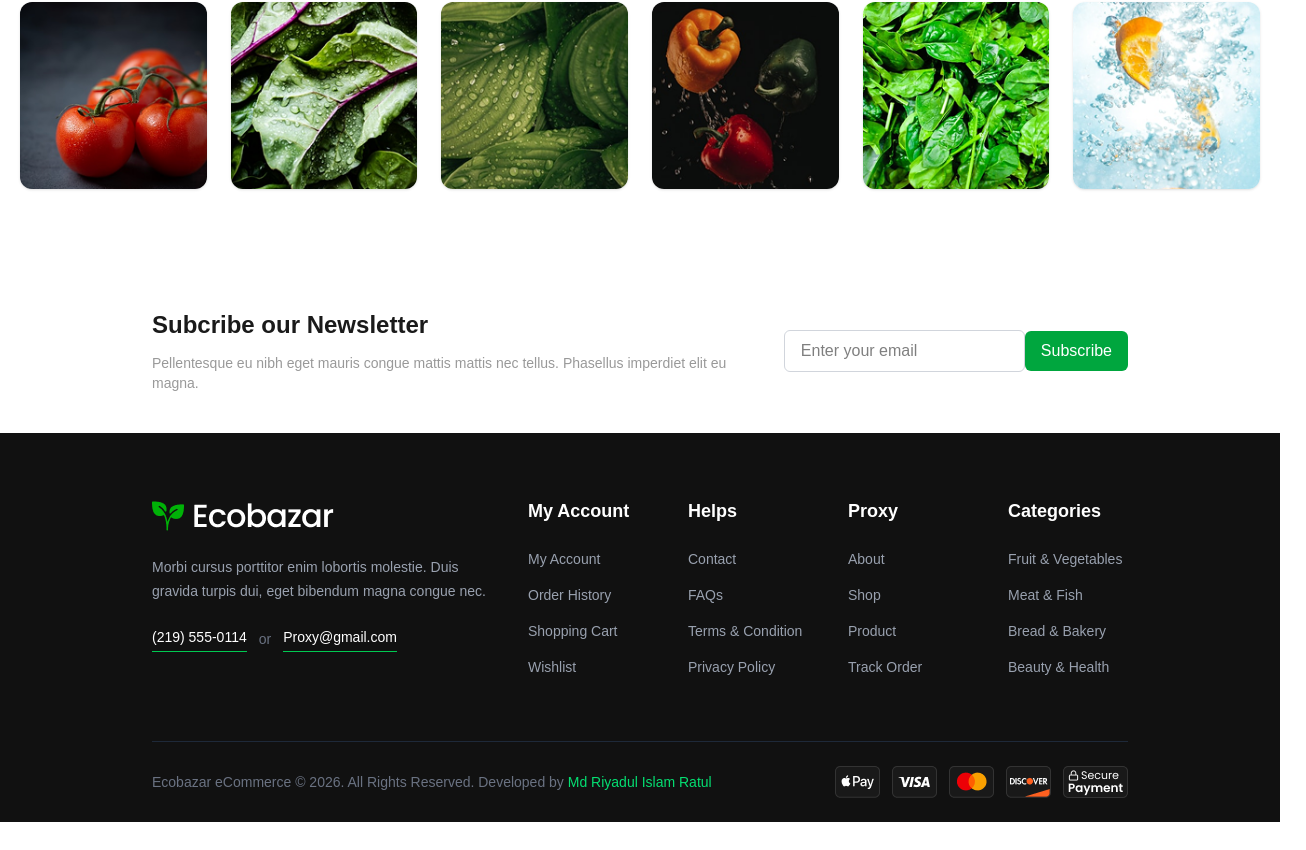
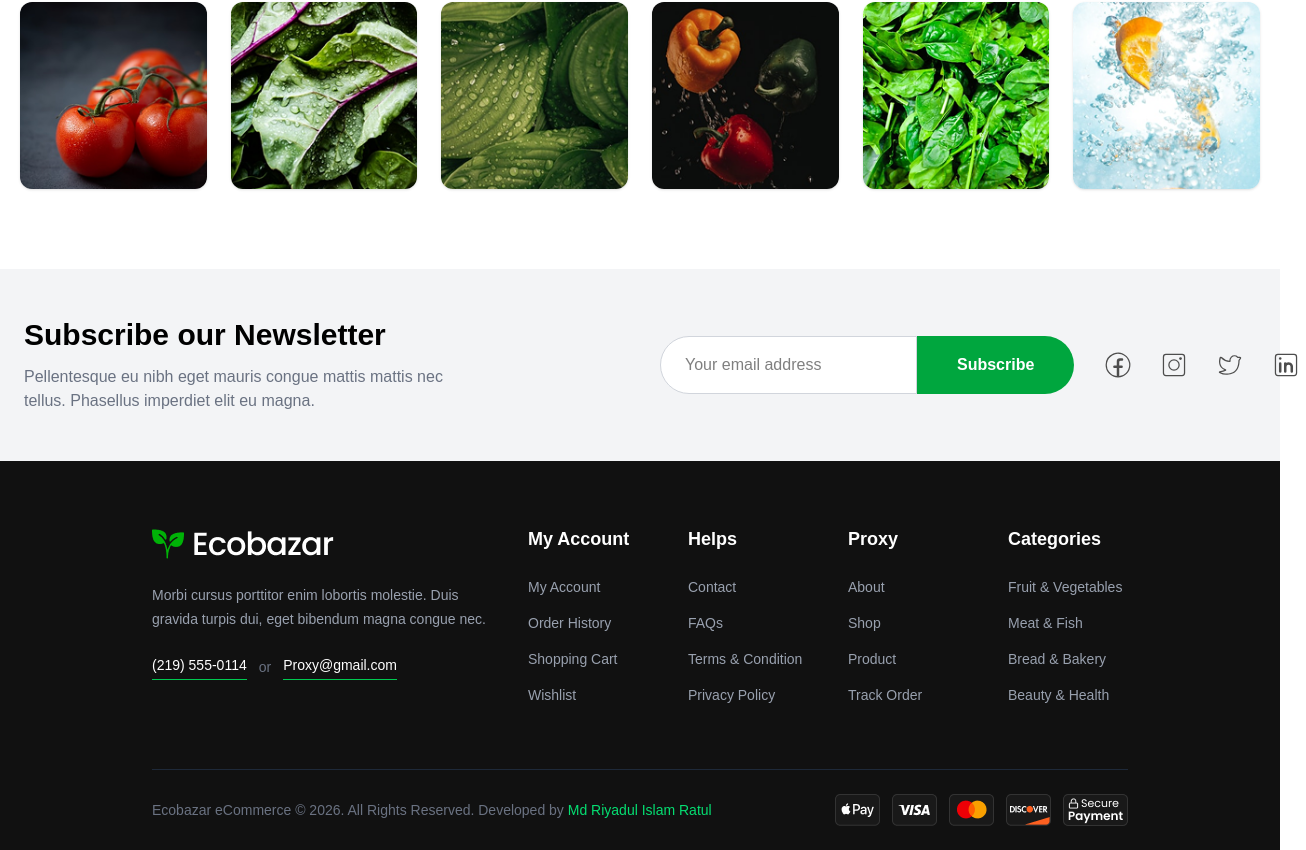
Before and after one commit to Riyadulislamratul/Eco_Bazar, a React (Vite) app: page / in a window 1280 px wide. Shown: the part 2922-3772 px from the top of the page, 1306 px wide, since content can reach past the window. Before the commit the page ends 3744 px from the top, so only its background shows below. Built offline with nearby package versions, Linux system fonts and the light colour scheme; no server answers.

Commit message:
Footer updated

```diff
--- a/src/components/Footer.jsx
+++ b/src/components/Footer.jsx
@@ -4,34 +4,46 @@ import Visa from "../assets/icons/visa.png";
 import Mastercard from "../assets/icons/mastercard.png";
 import Discover from "../assets/icons/discover.png";
 import SecurePayment from "../assets/icons/securepayment.png";
+import { CiFacebook, CiLinkedin, CiTwitter, CiInstagram } from "react-icons/ci";
 
 const Footer = () => {
   return (
     <footer>
-      <div className="container mx-auto px-6 py-10">
-        <div className="flex flex-col md:flex-row items-center justify-between gap-4">
-          <div className="flex flex-col gap-3">
-            <h3 className="text-2xl font-semibold text-[#1A1A1A]">Subcribe our Newsletter</h3>
-            <p className="text-[#999999] text-sm">
-              Pellentesque eu nibh eget mauris congue mattis mattis nec tellus.
-              Phasellus imperdiet elit eu magna.
+      <section className="bg-gray-100 py-12">
+        <div className="max-w-7xl mx-auto px-6">
+          <div className="grid lg:grid-cols-2 gap-10 items-center">
+            <div>
+              <h2 className="text-3xl font-bold">Subscribe our Newsletter</h2>
+
+              <p className="text-gray-500 mt-3 max-w-md">
+                Pellentesque eu nibh eget mauris congue mattis mattis nec
+                tellus. Phasellus imperdiet elit eu magna.
               </p>
             </div>
-          <div className="ro">
-            <form className="flex items-center">
+
+            <div className="flex flex-col lg:flex-row items-center gap-6">
+              <div className="flex flex-1 w-full">
                 <input
                   type="email"
-                placeholder="Enter your email"
-                className="px-4 py-2 rounded-md border border-gray-300 focus:outline-none focus:ring-2 focus:ring-green-500"
+                  placeholder="Your email address"
+                  className="flex-1 rounded-l-full px-6 py-4 border border-gray-300 outline-none bg-white"
                 />
-              <button
-                type="submit"
-                className="bg-green-600 text-white px-4 py-2 rounded-md hover:bg-green-700 transition duration-300"
-                >Subscribe</button>
-            </form>
+
+                <button className="bg-green-600 text-white px-10 rounded-r-full font-semibold hover:bg-green-700 ">
+                  Subscribe
+                </button>
+              </div>
+
+              <div className="flex gap-4">
+                <button className="hover:bg-green-600 rounded-full text-[#4D4D4D] hover:text-white cursor-pointer transition-all duration-300 flex justify-center items-center size-10"><CiFacebook size={30} /></button>
+                <button className="hover:bg-green-600 rounded-full text-[#4D4D4D] hover:text-white cursor-pointer transition-all duration-300 flex justify-center items-center size-10"><CiInstagram size={30} /></button>
+                <button className="hover:bg-green-600 rounded-full text-[#4D4D4D] hover:text-white cursor-pointer transition-all duration-300 flex justify-center items-center size-10"><CiTwitter size={30} /></button>
+                <button className="hover:bg-green-600 rounded-full text-[#4D4D4D] hover:text-white cursor-pointer transition-all duration-300 flex justify-center items-center size-10"><CiLinkedin size={30} /></button>
               </div>
             </div>
           </div>
+        </div>
+      </section>
       <div className="bg-[#111111] text-white">
         <div className="container mx-auto px-6">
           {/* Top Section */}
```
Lines whose indentation alone changed are shown as unchanged.
